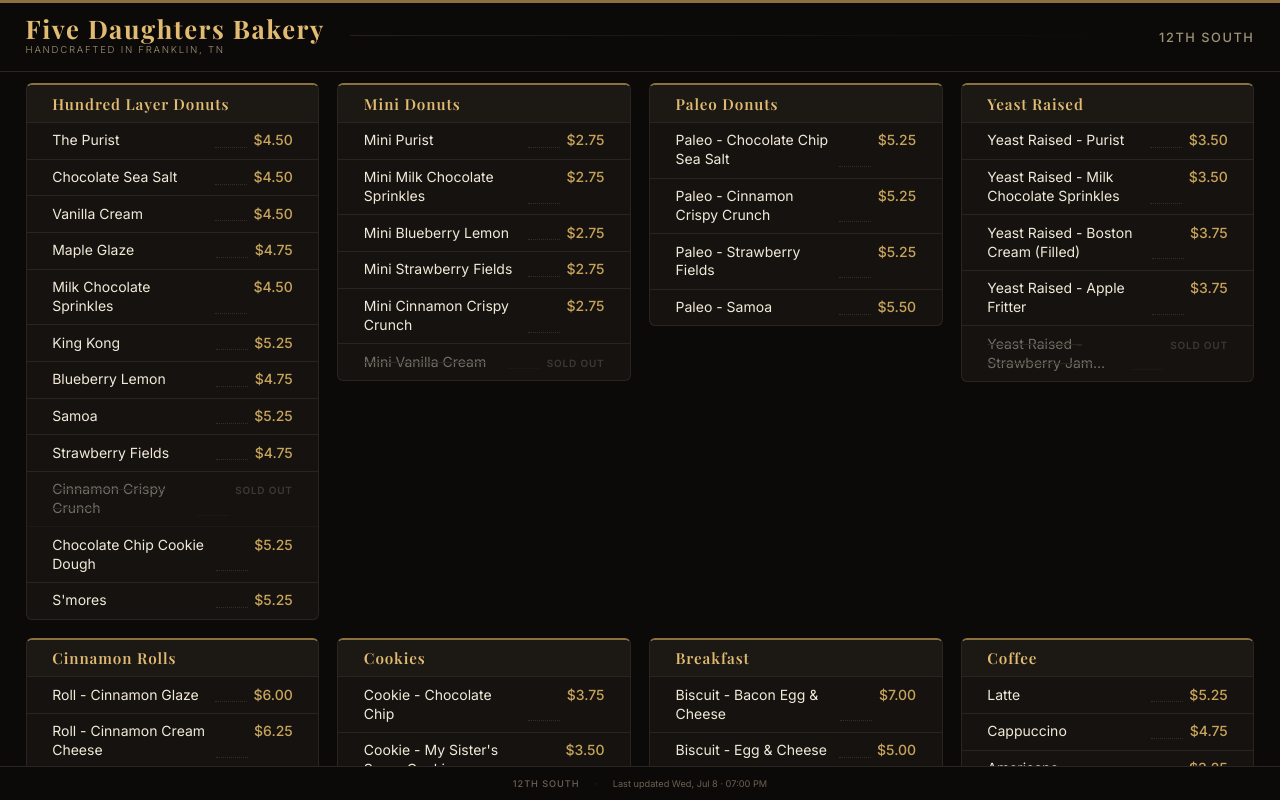
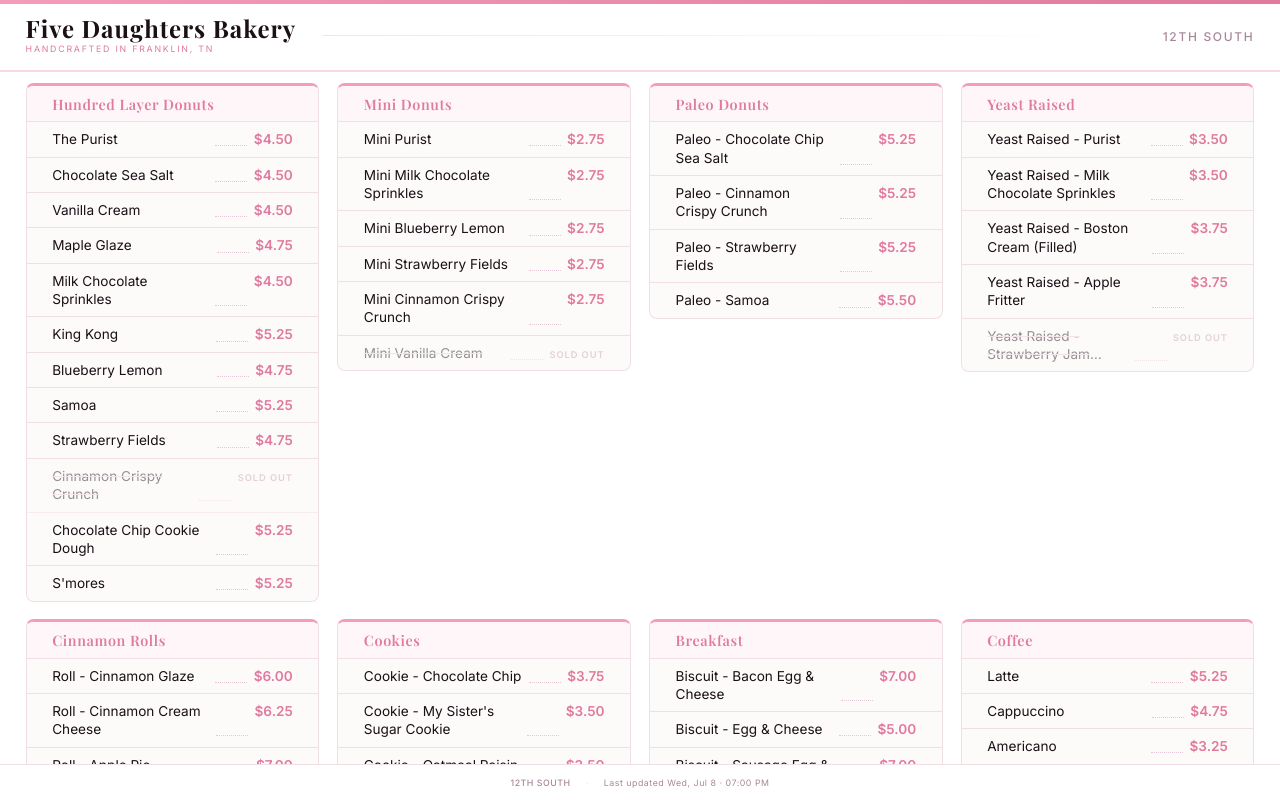
Before and after one commit to jwal7000/menu-display, a website: page public/index.html in a window 1280 px wide. Drawn offline with nearby package versions, Linux system fonts and the light colour scheme; a web font is replaced by a local one.

Commit message:
fix: path resolution, brand refresh, error state, font prep
menu.js
- Fixed menu.json path: detects localhost vs GitHub Pages via
  window.location.hostname and sets BASE_PATH accordingly
  (localhost: '', GitHub Pages: '/menu-display')
- Logs exact fetch URL to console for easy debugging
- Replaced indefinite 'Loading menu...' with polished error-state UI
- Error state shows message + retry note, never freezes the screen

styles.css — brand refresh (white + #f59bbb pink)
- White background (#ffffff), pink accent (#f59bbb / #e07a9f)
- Section cards: pink top border, pink section headers
- Prices in pink-deep; sold-out in muted pink
- Warning banner: warm amber (non-alarming)
- Error state: centered icon + message + sub-text
- Added TODO block for Neutraface Text web font integration
- Fallback stack: Playfair Display + Inter until license obtained
- All sizing via clamp() for resilience across screen sizes

README.md
- Added prominent MOCK DATA NOTICE with instructions to replace

```diff
--- a/public/menu.js
+++ b/public/menu.js
@@ -1,8 +1,10 @@
 /**
  * menu.js — Five Daughters Bakery Digital Menu Board
  *
- * Fetches ../output/menu.json, renders the menu, and refreshes every 60s.
- * On fetch failure, keeps the last successful menu and shows a warning banner.
+ * Fetches menu.json, renders the menu, and auto-refreshes every 60s.
+ * On fetch failure: keeps the last successful menu and shows a polished
+ * error state. Never leaves the screen stuck on "Loading menu…".
+ *
  * No framework dependencies — plain ES2020 JavaScript.
  */
 
@@ -11,7 +13,23 @@
 
   // ── Config ────────────────────────────────────────────────────────────────
 
-  const MENU_JSON_PATH   = "../output/menu.json";
+  /**
+   * Path to menu.json.
+   *
+   * Uses an absolute path from the repo root so this works correctly
+   * regardless of whether the page is served locally or from GitHub Pages
+   * at any subdirectory depth.
+   *
+   * Local (npm run preview):  http://localhost:3000/output/menu.json
+   * GitHub Pages:             https://jwal7000.github.io/menu-display/output/menu.json
+   *
+   * If you move this repo or rename it, update BASE_PATH below.
+   */
+  const BASE_PATH        = window.location.hostname === "localhost" ||
+                           window.location.hostname === "127.0.0.1"
+                             ? ""
+                             : "/menu-display";
+  const MENU_JSON_PATH   = BASE_PATH + "/output/menu.json";
   const REFRESH_INTERVAL = 60 * 1000; // 60 seconds
 
   // ── Element refs ──────────────────────────────────────────────────────────
@@ -24,16 +42,10 @@
 
   // ── State ─────────────────────────────────────────────────────────────────
 
-  let lastGoodMenu   = null;
-  let isFirstLoad    = true;
+  let lastGoodMenu = null;
+  let isFirstLoad  = true;
 
   // ── Utilities ─────────────────────────────────────────────────────────────
-
-  function formatTimestamp(isoString) {
-    if (!isoString) return "";
-    const d = new Date(isoString);
-    return d.toLocaleTimeString([], { hour: "2-digit", minute: "2-digit" });
-  }
 
   function formatFullTimestamp(isoString) {
     if (!isoString) return "";
@@ -52,12 +64,32 @@
     }
   }
 
-  // ── DOM builders ─────────────────────────────────────────────────────────
+  function showErrorState(message) {
+    menuRoot.innerHTML = "";
+    const wrap = document.createElement("div");
+    wrap.className = "error-state";
 
-  /**
-   * Build a single item row (<li>).
-   * Handles sold-out display: strikethrough + label vs normal price.
-   */
+    const icon = document.createElement("div");
+    icon.className = "error-icon";
+    icon.setAttribute("aria-hidden", "true");
+    icon.textContent = "✦";
+
+    const msg = document.createElement("p");
+    msg.className = "error-message";
+    msg.textContent = message;
+
+    const sub = document.createElement("p");
+    sub.className = "error-sub";
+    sub.textContent = "This page will retry automatically every 60 seconds.";
+
+    wrap.appendChild(icon);
+    wrap.appendChild(msg);
+    wrap.appendChild(sub);
+    menuRoot.appendChild(wrap);
+  }
+
+  // ── DOM builders ──────────────────────────────────────────────────────────
+
   function buildItemRow(item) {
     const li = document.createElement("li");
     li.className = "item-row" + (item.sold_out ? " sold-out" : "");
@@ -83,11 +115,9 @@
     li.appendChild(dotsEl);
     li.appendChild(priceEl);
 
-    // If item has multiple variations, append them as sub-rows
+    // Multi-variation items (e.g. Poppi soda flavors)
     if (Array.isArray(item.variations) && item.variations.length > 1) {
       li.classList.add("has-variations");
-
-      // Remove dot leader from parent row when showing variations
       dotsEl.style.display = "none";
       priceEl.style.display = "none";
 
@@ -127,30 +157,21 @@
     return li;
   }
 
-  /**
-   * Build a section card (<div.section-card>).
-   */
   function buildSectionCard(section) {
     const card = document.createElement("div");
     card.className = "section-card";
 
     const header = document.createElement("div");
     header.className = "section-header";
-
     const title = document.createElement("h2");
     title.className = "section-name";
     title.textContent = section.name;
-
     header.appendChild(title);
     card.appendChild(header);
 
-    const list = document.createElement("ul");
-    list.className = "item-list";
-    list.setAttribute("aria-label", section.name + " items");
+    const items = section.items ?? [];
 
-    const items = section.items ?? [];
     if (items.length === 0) {
-      // Show empty state instead of skipping — keeps the section visible
       const empty = document.createElement("p");
       empty.className = "section-empty";
       empty.textContent = "Nothing available right now";
@@ -158,50 +179,37 @@
       return card;
     }
 
+    const list = document.createElement("ul");
+    list.className = "item-list";
+    list.setAttribute("aria-label", section.name + " items");
     for (const item of items) {
       list.appendChild(buildItemRow(item));
     }
-
     card.appendChild(list);
     return card;
   }
 
-  /**
-   * Render the full menu from a menu.json data object.
-   */
   function renderMenu(data) {
-    // Update header and footer meta
     const locName = data.location_name ?? "";
-    const ts      = data.generated_at ?? "";
-    locationNameEl.textContent  = locName;
+    const ts      = data.generated_at  ?? "";
+
+    if (locationNameEl)   locationNameEl.textContent  = locName;
     if (footerLocationEl) footerLocationEl.textContent = locName;
-    if (footerUpdatedEl)  footerUpdatedEl.textContent  = ts ? "Last updated " + formatFullTimestamp(ts) : "";
+    if (footerUpdatedEl)  footerUpdatedEl.textContent  =
+      ts ? "Last updated " + formatFullTimestamp(ts) : "";
 
-    // Build section grid
     const grid = document.createElement("div");
     grid.className = "sections-grid";
 
-    const sections = data.sections ?? [];
-    let renderedCount = 0;
-
-    for (const section of sections) {
-      const card = buildSectionCard(section);
-      if (card) {
-        grid.appendChild(card);
-        renderedCount++;
-      }
+    for (const section of (data.sections ?? [])) {
+      grid.appendChild(buildSectionCard(section));
     }
 
-    if (renderedCount === 0) {
-      const empty = document.createElement("div");
-      empty.className = "loading-state";
-      empty.textContent = "No menu items available.";
-      menuRoot.innerHTML = "";
-      menuRoot.appendChild(empty);
+    if (!grid.hasChildNodes()) {
+      showErrorState("No menu sections available.");
       return;
     }
 
-    // Swap in the new grid (avoids flash — build off-DOM first)
     menuRoot.innerHTML = "";
     menuRoot.appendChild(grid);
   }
@@ -209,18 +217,19 @@
   // ── Data fetching ─────────────────────────────────────────────────────────
 
   async function fetchMenu() {
-    // Show pulse on the timestamp during refresh (after first load)
     if (!isFirstLoad) {
       document.body.classList.add("refreshing");
     }
 
+    // Log the exact URL being fetched so it's easy to debug in DevTools
+    const url = MENU_JSON_PATH + "?t=" + Date.now();
+    console.log("[menu.js] Fetching:", url);
+
     try {
-      // Cache-bust so the browser always fetches the latest file
-      const url      = MENU_JSON_PATH + "?t=" + Date.now();
       const response = await fetch(url);
 
       if (!response.ok) {
-        throw new Error(`HTTP ${response.status}`);
+        throw new Error(`HTTP ${response.status} — ${url}`);
       }
 
       const data = await response.json();
@@ -231,18 +240,15 @@
       isFirstLoad = false;
 
     } catch (err) {
-      console.warn("[menu.js] Failed to load menu.json:", err.message);
+      console.error("[menu.js] Failed to load menu.json:", err.message);
+      console.error("[menu.js] Attempted path:", url);
 
       if (lastGoodMenu) {
-        // Keep showing the last good menu; show warning
+        // Keep showing last good menu with warning banner
         setWarning(true);
       } else {
-        // Very first load failed — show an error state
-        menuRoot.innerHTML = "";
-        const errEl = document.createElement("div");
-        errEl.className = "loading-state";
-        errEl.textContent = "Unable to load menu. Retrying…";
-        menuRoot.appendChild(errEl);
+        // First load failed — show polished error, not indefinite spinner
+        showErrorState("Unable to load the menu right now.");
         setWarning(true);
       }
     } finally {
@@ -252,10 +258,7 @@
 
   // ── Boot ──────────────────────────────────────────────────────────────────
 
-  // Initial load
   fetchMenu();
-
-  // Refresh on interval
   setInterval(fetchMenu, REFRESH_INTERVAL);
 
 })();
--- a/public/styles.css
+++ b/public/styles.css
@@ -1,7 +1,39 @@
 /* ─────────────────────────────────────────────────────────────────────────
    Five Daughters Bakery — Digital Menu Board
-   Target: 16:9 TV (1920×1080 reference). All sizes in vh/vw so the layout
-   scales naturally to any 16:9 screen without media queries.
+   Brand: white background, #f59bbb pink accent
+   Font: Neutraface Text (licensed) — see TODO below
+
+   Target: 16:9 TV (1920×1080 reference).
+   All sizes use clamp() + vh/vw so the layout scales to any 16:9 screen.
+───────────────────────────────────────────────────────────────────────── */
+
+/* ── TODO: Neutraface Text ───────────────────────────────────────────────
+   Neutraface Text is a licensed typeface from House Industries.
+   To enable it:
+     1. Obtain a valid web font license from https://www.houseind.com/
+     2. Place the font files in public/fonts/
+     3. Uncomment and fill in the @font-face blocks below
+
+   @font-face {
+     font-family: 'Neutraface Text';
+     src: url('fonts/NeutrafaceText-Book.woff2') format('woff2'),
+          url('fonts/NeutrafaceText-Book.woff')  format('woff');
+     font-weight: 400;
+     font-style: normal;
+     font-display: swap;
+   }
+   @font-face {
+     font-family: 'Neutraface Text';
+     src: url('fonts/NeutrafaceText-Demi.woff2') format('woff2'),
+          url('fonts/NeutrafaceText-Demi.woff')  format('woff');
+     font-weight: 600;
+     font-style: normal;
+     font-display: swap;
+   }
+
+   Then update --font-display and --font-ui below to use it:
+     --font-display: 'Neutraface Text', ...
+     --font-ui:      'Neutraface Text', ...
 ───────────────────────────────────────────────────────────────────────── */
 
 /* ── Reset ── */
@@ -9,38 +41,44 @@
 
 /* ── Design tokens ── */
 :root {
-  /* Palette */
-  --bg:              #0c0a08;
-  --surface:         #151210;
-  --surface-2:       #1c1915;
-  --border:          #2a2520;
-  --border-light:    #342e27;
+  /* Brand palette */
+  --bg:              #ffffff;
+  --surface:         #fdfafa;
+  --surface-2:       #fef6f9;
+  --border:          #f0dfe7;
+  --border-strong:   #e8c8d8;
 
-  --gold:            #c8a45a;
-  --gold-bright:     #e2bb72;
-  --gold-dim:        #8c7040;
-  --cream:           #f2ead8;
-  --cream-dim:       #a09278;
-  --muted:           #6b6055;
+  --pink:            #f59bbb;
+  --pink-deep:       #e07a9f;
+  --pink-light:      #fbd6e7;
+  --pink-pale:       #fef0f5;
 
-  --sold-out-text:   #7a6e62;
-  --sold-out-line:   #4a4238;
+  --text:            #1a1016;
+  --text-secondary:  #6b5260;
+  --text-muted:      #a8879a;
 
-  --warn-bg:         #2a1800;
-  --warn-border:     #5c3000;
-  --warn-text:       #e09040;
+  --sold-out-text:   #c4a0b0;
+  --sold-out-line:   #e8c8d8;
 
-  /* Typography */
-  --font-display:    'Playfair Display', Georgia, 'Times New Roman', serif;
-  --font-ui:         'Inter', system-ui, -apple-system, sans-serif;
+  --warn-bg:         #fff4e6;
+  --warn-border:     #f5c070;
+  --warn-text:       #a05a00;
+
+  --error-bg:        #fef5f8;
+
+  /* Typography
+     Fallback stack used until Neutraface Text license is added.
+     See TODO above. */
+  --font-display:    'Playfair Display', 'Georgia', 'Times New Roman', serif;
+  --font-ui:         'Inter', 'Helvetica Neue', Arial, sans-serif;
 
   /* Layout */
   --header-h:        9vh;
-  --footer-h:        4.2vh;
-  --warn-h:          3.4vh;
+  --footer-h:        4.5vh;
+  --warn-h:          3.6vh;
   --pad-x:           2vw;
   --pad-y:           1.4vh;
-  --radius:          0.5vw;
+  --radius:          0.6vw;
   --gap:             1.4vw;
 }
 
@@ -50,7 +88,7 @@
   height: 100%;
   overflow: hidden;
   background: var(--bg);
-  color: var(--cream);
+  color: var(--text);
   font-family: var(--font-ui);
   -webkit-font-smoothing: antialiased;
   text-rendering: optimizeLegibility;
@@ -70,17 +108,14 @@
   justify-content: center;
   gap: 0.6vw;
   font-family: var(--font-ui);
-  font-size: 1.5vh;
+  font-size: clamp(0.65rem, 1.5vh, 1rem);
   font-weight: 500;
   letter-spacing: 0.04em;
-  transition: transform 0.35s ease;
 }
 
 .connection-warning.hidden { display: none; }
-
 .warning-icon { font-size: 1.6vh; }
 
-/* Shift layout down when warning is visible */
 body.has-warning .header    { top: var(--warn-h); }
 body.has-warning .menu-root { top: calc(var(--header-h) + var(--warn-h)); }
 
@@ -94,11 +129,17 @@
   align-items: center;
   padding: 0 var(--pad-x);
   background: var(--bg);
-  border-bottom: 1px solid var(--border);
+  border-bottom: 2px solid var(--pink-light);
   transition: top 0.35s ease;
+}
 
-  /* Subtle top accent line */
-  box-shadow: inset 0 3px 0 0 var(--gold-dim);
+/* Pink accent bar along the very top */
+.header::before {
+  content: '';
+  position: absolute;
+  top: 0; left: 0; right: 0;
+  height: 4px;
+  background: linear-gradient(90deg, var(--pink) 0%, var(--pink-deep) 100%);
 }
 
 .header-left {
@@ -110,42 +151,39 @@
 
 .header-wordmark {
   font-family: var(--font-display);
-  font-size: clamp(1.6rem, 3.2vh, 2.6rem);
+  font-size: clamp(1.4rem, 3vh, 2.4rem);
   font-weight: 700;
-  color: var(--gold-bright);
-  letter-spacing: 0.06em;
+  color: var(--text);
+  letter-spacing: 0.04em;
   line-height: 1;
   white-space: nowrap;
 }
 
 .header-tagline {
   font-family: var(--font-ui);
-  font-size: clamp(0.6rem, 1.2vh, 1rem);
-  font-weight: 300;
-  color: var(--cream-dim);
-  letter-spacing: 0.18em;
+  font-size: clamp(0.55rem, 1.1vh, 0.85rem);
+  font-weight: 400;
+  color: var(--pink-deep);
+  letter-spacing: 0.2em;
   text-transform: uppercase;
 }
 
 .header-divider {
   flex: 1;
   height: 1px;
-  background: linear-gradient(to right, var(--border-light), transparent);
+  background: linear-gradient(to right, var(--border-strong), transparent);
   margin: 0 var(--pad-x);
-  opacity: 0.6;
+  opacity: 0.5;
 }
 
-.header-right {
-  flex: 0 0 auto;
-  text-align: right;
-}
+.header-right { flex: 0 0 auto; text-align: right; }
 
 .header-location {
   font-family: var(--font-ui);
-  font-size: clamp(0.75rem, 1.6vh, 1.2rem);
+  font-size: clamp(0.7rem, 1.5vh, 1.1rem);
   font-weight: 500;
-  color: var(--cream-dim);
-  letter-spacing: 0.12em;
+  color: var(--text-muted);
+  letter-spacing: 0.14em;
   text-transform: uppercase;
 }
 
@@ -159,6 +197,7 @@
   overflow-y: auto;
   overflow-x: hidden;
   padding: var(--pad-y) var(--pad-x);
+  background: var(--bg);
   transition: top 0.35s ease;
   scrollbar-width: none;
   -ms-overflow-style: none;
@@ -166,17 +205,12 @@
 .menu-root::-webkit-scrollbar { display: none; }
 
 /* ── Sections grid ── */
-/*
-  Auto-fill columns: each column is at least 22vw wide.
-  On a 1920px screen this gives ~4 columns for a typical 10-section menu.
-  Fewer sections → wider columns, which looks intentional.
-*/
 .sections-grid {
   display: grid;
   grid-template-columns: repeat(auto-fill, minmax(22vw, 1fr));
   gap: var(--gap);
   align-items: start;
-  animation: fadeUp 0.45s ease both;
+  animation: fadeUp 0.4s ease both;
 }
 
 /* ── Section card ── */
@@ -185,22 +219,21 @@
   border: 1px solid var(--border);
   border-radius: var(--radius);
   overflow: hidden;
-  /* Top accent bar */
-  border-top: 2px solid var(--gold-dim);
+  border-top: 3px solid var(--pink);
 }
 
 .section-header {
-  padding: 1.1vh var(--pad-x) 1vh;
+  padding: 1vh var(--pad-x) 0.9vh;
   background: var(--surface-2);
   border-bottom: 1px solid var(--border);
 }
 
 .section-name {
   font-family: var(--font-display);
-  font-size: clamp(0.9rem, 1.9vh, 1.5rem);
+  font-size: clamp(0.85rem, 1.8vh, 1.4rem);
   font-weight: 600;
-  color: var(--gold-bright);
-  letter-spacing: 0.06em;
+  color: var(--pink-deep);
+  letter-spacing: 0.04em;
   white-space: nowrap;
   overflow: hidden;
   text-overflow: ellipsis;
@@ -211,32 +244,30 @@
 
 .item-row {
   display: grid;
-  /* name takes available space; price is fixed; dots fill the gap */
   grid-template-columns: 1fr auto auto;
   align-items: baseline;
   column-gap: 0.5vw;
-  padding: 1.05vh var(--pad-x);
+  padding: 1vh var(--pad-x);
   border-bottom: 1px solid var(--border);
   transition: opacity 0.25s ease;
 }
 .item-row:last-child { border-bottom: none; }
 
-/* Sold-out state */
-.item-row.sold-out { opacity: 0.42; }
+/* Sold out */
+.item-row.sold-out { opacity: 0.45; }
 .item-row.sold-out .item-name {
   text-decoration: line-through;
   text-decoration-color: var(--sold-out-line);
   text-decoration-thickness: 1px;
 }
 
-/* Item name — clamp long names to 2 lines max */
+/* Item name — wrap up to 2 lines, then ellipsis */
 .item-name {
   font-family: var(--font-ui);
-  font-size: clamp(0.8rem, 1.75vh, 1.35rem);
+  font-size: clamp(0.78rem, 1.7vh, 1.3rem);
   font-weight: 400;
-  color: var(--cream);
+  color: var(--text);
   line-height: 1.35;
-  /* Allow wrapping but limit to 2 lines */
   display: -webkit-box;
   -webkit-line-clamp: 2;
   -webkit-box-orient: vertical;
@@ -248,37 +279,32 @@
 .item-dots {
   align-self: flex-end;
   width: 2.5vw;
-  min-width: 1vw;
-  border-bottom: 1.5px dotted var(--border-light);
+  min-width: 0.8vw;
+  border-bottom: 1.5px dotted var(--border-strong);
   margin-bottom: 0.28vh;
 }
 
 /* Price */
 .item-price {
   font-family: var(--font-ui);
-  font-size: clamp(0.8rem, 1.75vh, 1.35rem);
-  font-weight: 500;
-  color: var(--gold);
+  font-size: clamp(0.78rem, 1.7vh, 1.3rem);
+  font-weight: 600;
+  color: var(--pink-deep);
   white-space: nowrap;
 }
 
 /* Sold Out label */
 .item-sold-out-label {
   font-family: var(--font-ui);
-  font-size: clamp(0.6rem, 1.25vh, 0.95rem);
+  font-size: clamp(0.58rem, 1.15vh, 0.88rem);
   font-weight: 600;
   color: var(--sold-out-text);
   white-space: nowrap;
-  letter-spacing: 0.08em;
+  letter-spacing: 0.1em;
   text-transform: uppercase;
 }
 
 /* ── Variation sub-rows ── */
-/*
-  When an item has multiple flavors (e.g. Poppi soda),
-  sub-rows sit indented below the item name row.
-  The parent .item-row just shows the name; price/dots are hidden.
-*/
 .item-row.has-variations {
   grid-template-columns: 1fr;
   padding-bottom: 0;
@@ -295,8 +321,8 @@
   grid-template-columns: 1fr auto auto;
   align-items: baseline;
   column-gap: 0.4vw;
-  padding: 0.5vh 0;
-  border-bottom: 1px solid rgba(42, 37, 32, 0.7);
+  padding: 0.45vh 0;
+  border-bottom: 1px solid rgba(240, 223, 231, 0.7);
 }
 .variation-row:last-child { border-bottom: none; }
 
@@ -308,9 +334,9 @@
 
 .variation-name {
   font-family: var(--font-ui);
-  font-size: clamp(0.7rem, 1.45vh, 1.1rem);
+  font-size: clamp(0.68rem, 1.4vh, 1.05rem);
   font-weight: 300;
-  color: var(--cream-dim);
+  color: var(--text-secondary);
   overflow: hidden;
   text-overflow: ellipsis;
   white-space: nowrap;
@@ -320,27 +346,26 @@
   align-self: flex-end;
   width: 2vw;
   min-width: 0.5vw;
-  border-bottom: 1.5px dotted var(--border-light);
+  border-bottom: 1.5px dotted var(--border);
   margin-bottom: 0.2vh;
-  opacity: 0.5;
 }
 
 .variation-price {
   font-family: var(--font-ui);
-  font-size: clamp(0.7rem, 1.45vh, 1.1rem);
-  font-weight: 400;
-  color: var(--gold);
-  opacity: 0.75;
+  font-size: clamp(0.68rem, 1.4vh, 1.05rem);
+  font-weight: 500;
+  color: var(--pink-deep);
+  opacity: 0.8;
   white-space: nowrap;
 }
 
 .variation-sold-out-label {
   font-family: var(--font-ui);
-  font-size: clamp(0.55rem, 1.1vh, 0.85rem);
+  font-size: clamp(0.55rem, 1.05vh, 0.8rem);
   font-weight: 600;
   color: var(--sold-out-text);
   white-space: nowrap;
-  letter-spacing: 0.08em;
+  letter-spacing: 0.1em;
   text-transform: uppercase;
 }
 
@@ -349,8 +374,8 @@
   padding: 1.8vh var(--pad-x);
   font-family: var(--font-display);
   font-style: italic;
-  font-size: clamp(0.7rem, 1.4vh, 1rem);
-  color: var(--muted);
+  font-size: clamp(0.7rem, 1.3vh, 1rem);
+  color: var(--text-muted);
   text-align: center;
 }
 
@@ -369,28 +394,19 @@
   padding: 0 var(--pad-x);
 }
 
-.footer-location {
+.footer-location,
+.footer-updated {
   font-family: var(--font-ui);
-  font-size: clamp(0.55rem, 1.15vh, 0.9rem);
-  font-weight: 500;
-  color: var(--muted);
-  letter-spacing: 0.1em;
-  text-transform: uppercase;
+  font-size: clamp(0.52rem, 1.1vh, 0.85rem);
+  font-weight: 400;
+  color: var(--text-muted);
+  letter-spacing: 0.06em;
 }
 
-.footer-sep {
-  color: var(--border-light);
-  font-size: 1.1vh;
-}
+.footer-location { text-transform: uppercase; font-weight: 500; }
+.footer-sep { color: var(--border-strong); font-size: 1vh; }
 
-.footer-updated {
-  font-family: var(--font-ui);
-  font-size: clamp(0.55rem, 1.15vh, 0.9rem);
-  font-weight: 400;
-  color: var(--muted);
-}
-
-/* ── Loading / error states ── */
+/* ── Loading state ── */
 .loading-state {
   display: flex;
   align-items: center;
@@ -402,8 +418,40 @@
   font-family: var(--font-display);
   font-style: italic;
   font-size: clamp(1rem, 2.2vh, 1.8rem);
-  color: var(--muted);
+  color: var(--text-muted);
   letter-spacing: 0.06em;
+}
+
+/* ── Error state ── */
+.error-state {
+  display: flex;
+  flex-direction: column;
+  align-items: center;
+  justify-content: center;
+  gap: 2vh;
+  height: 55vh;
+  text-align: center;
+  padding: 0 8vw;
+}
+
+.error-icon {
+  font-size: clamp(2rem, 5vh, 4rem);
+  color: var(--pink-light);
+  line-height: 1;
+}
+
+.error-message {
+  font-family: var(--font-display);
+  font-size: clamp(1rem, 2.2vh, 1.8rem);
+  font-weight: 600;
+  color: var(--text-secondary);
+}
+
+.error-sub {
+  font-family: var(--font-ui);
+  font-size: clamp(0.7rem, 1.4vh, 1.05rem);
+  font-weight: 400;
+  color: var(--text-muted);
 }
 
 /* ── Animations ── */
@@ -412,21 +460,19 @@
   to   { opacity: 1; transform: translateY(0); }
 }
 
-/* Subtle pulse on the footer timestamp during background refresh */
 @keyframes softPulse {
   0%, 100% { opacity: 1; }
-  50%       { opacity: 0.45; }
+  50%       { opacity: 0.4; }
 }
 
 body.refreshing .footer-updated {
   animation: softPulse 1.2s ease infinite;
 }
 
-/* ── Accessibility: reduce motion ── */
+/* ── Reduced motion ── */
 @media (prefers-reduced-motion: reduce) {
-  .sections-grid  { animation: none; }
-  .footer-updated { animation: none !important; }
-  .item-row       { transition: none; }
-  .connection-warning { transition: none; }
-  .menu-root, .header { transition: none; }
+  .sections-grid   { animation: none; }
+  .footer-updated  { animation: none !important; }
+  .item-row        { transition: none; }
+  .connection-warning, .menu-root, .header { transition: none; }
 }
```
Also changed, not shown: README.md.
